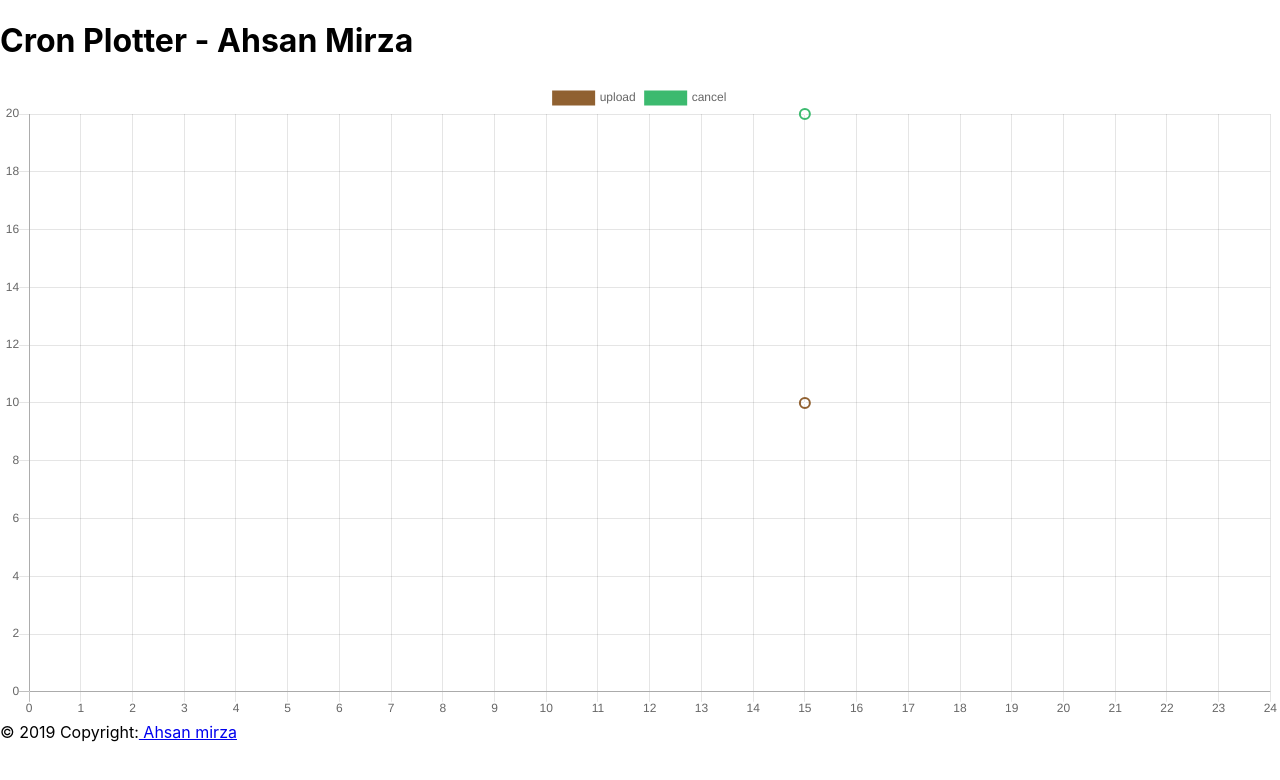
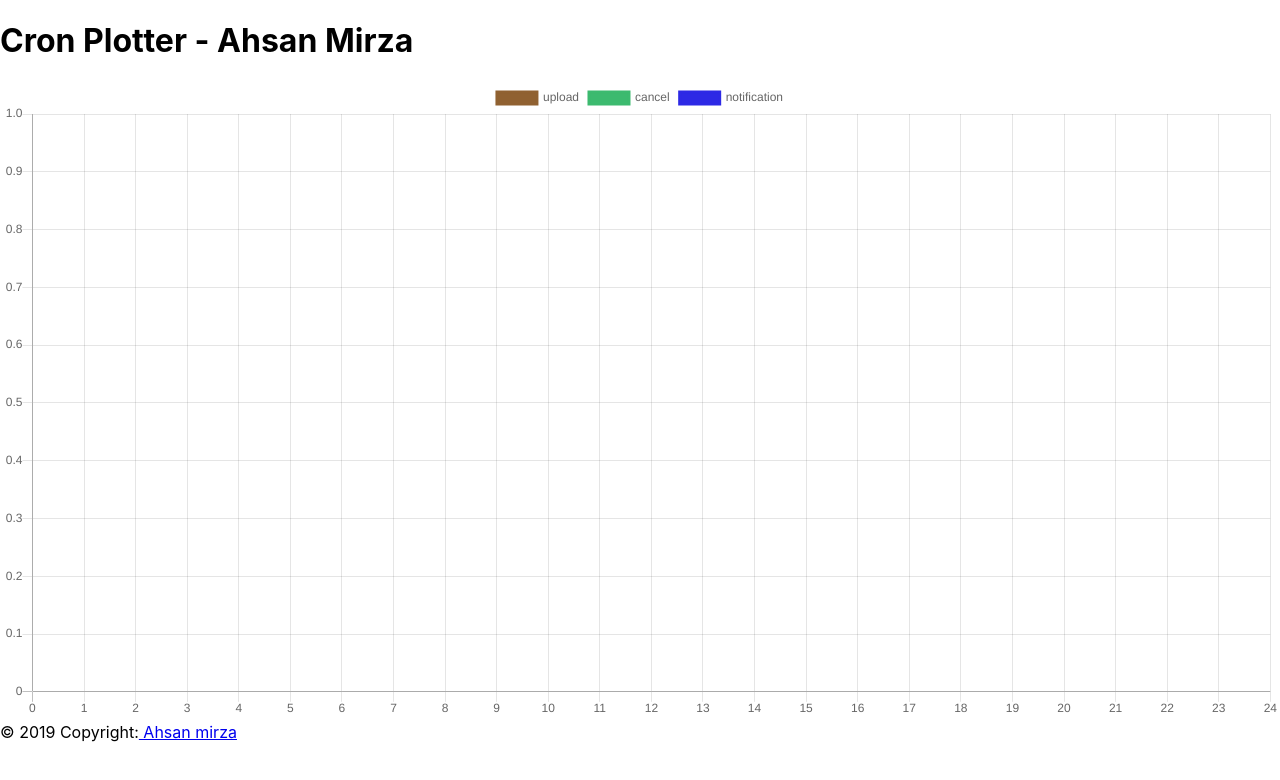
Before and after one commit to mohd-ahsan-mirza/react-projects, a React (Create React App) app in the folder cron-graph-plotter/: page / in a window 1280 px wide. Shown: the top 780 px of the page. Built offline with nearby package versions, Linux system fonts and the light colour scheme.

Commit message:
Plotting graph for tomorrow by default. Changing on hover tooltip logo

```diff
--- a/cron-graph-plotter/src/components/Cron.js
+++ b/cron-graph-plotter/src/components/Cron.js
@@ -9,11 +9,36 @@ class Cron extends Graph{
 		var parser = require('cron-parser');
 
 		var crons = [
-					 {cron_label:"upload", cron_expression: parser.parseExpression('10 15 * * *')},
+					 {cron_label:"upload", cron_expression: parser.parseExpression('19 6 * * *')},
 					 {cron_label: "cancel", cron_expression: parser.parseExpression('20 15 * * *')},
+					 {cron_label: "notification", cron_expression: parser.parseExpression('0 20 * * *')},
 					];
 
 		var dataSetArray= []
+
+		// To set Y-axis to 60min
+		// var initialDataSetObject = {}
+		// initialDataSetObject.data = []
+		// var initialDataObject = {}
+		// initialDataObject.type = 'line'
+		// initialDataObject.label = 'Max time'
+		// initialDataObject.x = 0
+		// initialDataObject.y = 60
+		// initialDataSetObject.data.push(initialDataObject)
+		// initialDataSetObject.options = {
+		// 	scales: {
+		// 		yAxes: [{
+		// 			type: 'time',
+		// 			time: {
+		// 				unit: 'minute',
+		// 				max:60,
+		// 			},
+		// 			distribution: 'series',
+		// 		}]
+		// 	}
+		// }
+		// dataSetArray.push(initialDataSetObject)
+
 		for(run=0;run<crons.length;run++){
 			var cron_expression = crons[run].cron_expression
 			var color = this.random_rgba()
@@ -41,7 +66,11 @@ class Cron extends Graph{
 			dataSetObject.pointHitDetectionRadius = 2
 			dataSetObject.data = []
 			var interval = new Date(cron_expression.next())
-			while(this.isToday(interval)){
+			var today = new Date();
+			var tomorrow = new Date();
+			tomorrow.setDate(today.getDate()+1);
+			//By Default graph plotted will be for tomorrow
+			while(this.isEqualDate(tomorrow,interval)){
 				var dataObject = {}
 				dataObject.x = interval.getHours()
 				dataObject.y = interval.getMinutes()
@@ -53,13 +82,13 @@ class Cron extends Graph{
 					yAxes: [{
 						type: 'time',
 						time: {
-							unit: 'minute'
+							unit: 'minute',
+							max:60,
 						},
-						distribution: 'series'
+						distribution: 'series',
 					}]
 				}
 			}
-
 			dataSetArray.push(dataSetObject)
 		}
 
@@ -72,47 +101,6 @@ class Cron extends Graph{
 			chartData:{
 				labels:xAxisValues,
 				datasets: dataSetArray,
-  				/*datasets: [
-    				{
-						type: 'line',
-      					label: 'upload.php',
-      					fill: false,
-      					lineTension: 0.1,
-      					backgroundColor: 'rgba(75,192,192,0.4)',
-      					borderColor: 'rgba(75,192,192,1)',
-      					borderCapStyle: 'butt',
-      					borderDash: [],
-     			 		borderDashOffset: 0.0,
-      					borderJoinStyle: 'miter',
-      					pointBorderColor: 'rgba(75,192,192,1)',
-      					pointBackgroundColor: '#fff',
-      					pointBorderWidth: 10,
-      					pointHoverRadius: 5,
-      					pointHoverBackgroundColor: 'rgba(75,192,192,1)',
-      					pointHoverBorderColor: 'rgba(220,220,220,1)',
-      					pointHoverBorderWidth: 2,
-      					pointRadius: 1,
-      					pointHitRadius: 10,
-						data: [{
-							x: intervalOne.getHours(),
-							y: intervalOne.getMinutes()
-						}, {
-							x: intervalTwo.getHours(),
-							y: intervalTwo.getMinutes()
-						}],
-						options: {
-							scales: {
-								yAxes: [{
-									type: 'time',
-									time: {
-										unit: 'minute'
-									},
-									distribution: 'series'
-								}]
-							}
-						}
-					},
-  				]*/
 			},
 			chartOptions:{
     			scales: {
@@ -125,11 +113,28 @@ class Cron extends Graph{
             			display: true,
         			}]
 				},
-  				options: {
-
+				tooltips: {
+					callbacks: {
+						title: function(tooltipItem, data) {
+							var dataset = data.datasets[tooltipItem[0].datasetIndex]
+							return dataset.label
+						},
+						label: function(tooltipItem, data) {
+							var dataset = data.datasets[tooltipItem.datasetIndex]
+							var hour=dataset.data[0].x
+							var hour_period = "am"
+							if(hour > 11){
+								hour_period = "pm"
+							}
+							var minute = dataset.data[0].y
+							if (/^\d$/.test(minute))  {
+								minute = "0" + minute
+							  }
+							return hour + ":" + minute + " " + hour_period
+						}
+					}
 				}
 			}
-
 		}
 	}
 	render(){
--- a/cron-graph-plotter/src/components/Graph.js
+++ b/cron-graph-plotter/src/components/Graph.js
@@ -65,8 +65,8 @@ class Graph extends Component{
             return this.colorBase.pop();
         }
     }
-    isToday(dateParameter) {
-        var today = new Date();
+    isEqualDate(date,dateParameter) {
+        var today = date;
         return dateParameter.getDate() === today.getDate() && dateParameter.getMonth() === today.getMonth() && dateParameter.getFullYear() === today.getFullYear();
     }
 }
```
